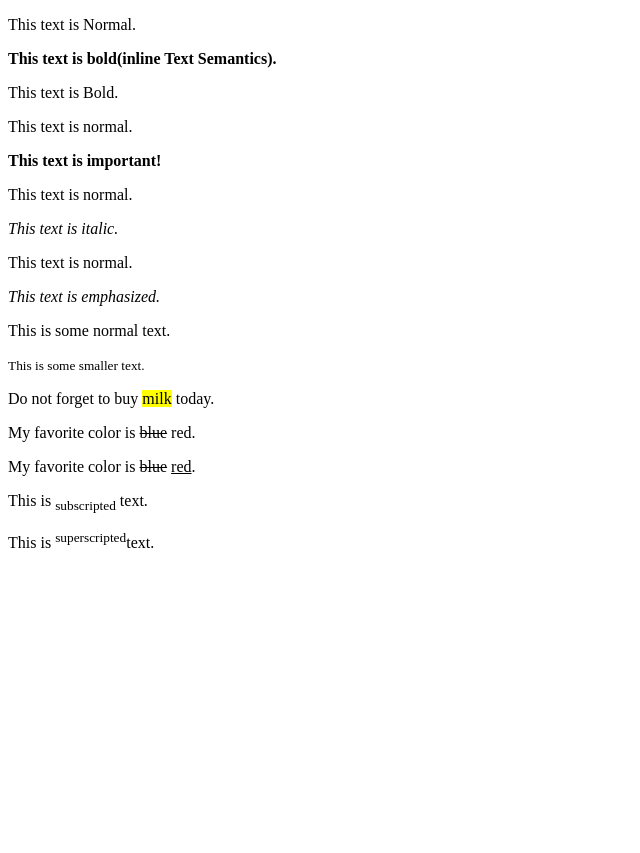
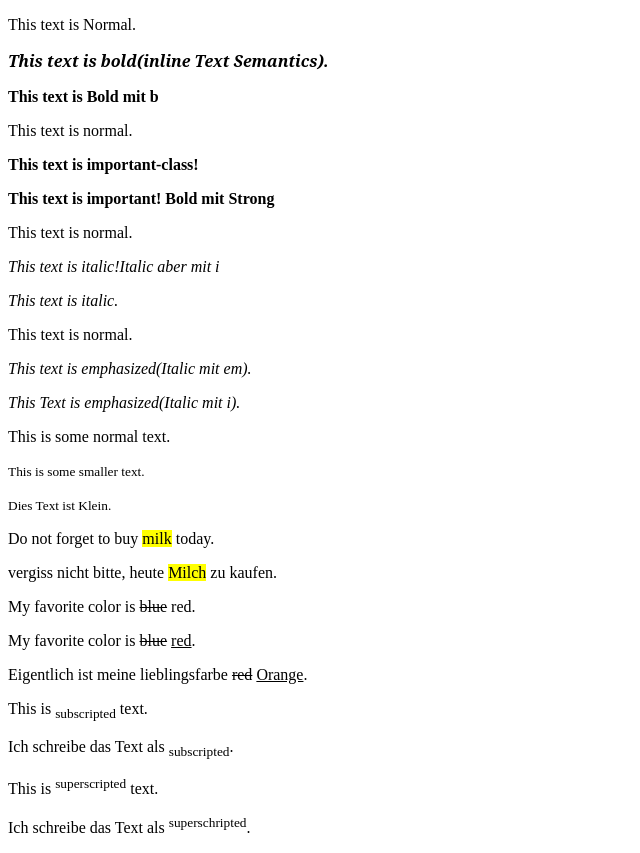
Before and after one commit to Scientific-Research/UI-BASICS-TYPOGRAPHY, a plain HTML site: page index.html in a window 1280 px wide. Shown: the whole page, without its empty margins (0-640 px from the left). Before the commit the page ends 800 px from the top, so only its background shows below. Drawn offline with Linux system fonts and the light colour scheme.

Commit message:
zweiter commit

```diff
--- a/index.html
+++ b/index.html
@@ -5,30 +5,39 @@
     <meta http-equiv="X-UA-Compatible" content="IE=edge" />
     <meta name="viewport" content="width=device-width, initial-scale=1.0" />
     <link rel="stylesheet" href="style.css" />
-    <title>Document</title>
+    <title>UI BASICS TYPOGRAPHY</title>
   </head>
   <body>
     <p>This text is Normal.</p>
-    <p><b>This text is bold(inline Text Semantics).</b></p>
-    <p class="bold">This text is Bold.</p>
+    <p class="bold">This text is bold(inline Text Semantics).</p>
+    <p><b>This text is Bold mit b</b></p>
 
     <p>This text is normal.</p>
-    <p><strong>This text is important!</strong></p>
+    <p class="strong">This text is important-class!</p>
+    <p><strong>This text is important! Bold mit Strong</strong></p>
     <p>This text is normal.</p>
+    <p><i>This text is italic!Italic aber mit i</i></p>
     <p><i>This text is italic.</i></p>
 
     <p>This text is normal.</p>
-    <p><em>This text is emphasized.</em></p>
+    <p><em>This text is emphasized(Italic mit em).</em></p>
+    <p><i>This Text is emphasized(Italic mit i).</i></p>
 
     <p>This is some normal text.</p>
     <p><small>This is some smaller text.</small></p>
+    <p><small>Dies Text ist Klein.</small></p>
 
     <p>Do not forget to buy <mark>milk</mark> today.</p>
+    <p>vergiss nicht bitte, heute <mark>Milch</mark> zu kaufen.</p>
     <p>My favorite color is <del>blue</del> red.</p>
 
     <p>My favorite color is <del>blue</del> <ins>red</ins>.</p>
+    Eigentlich ist meine lieblingsfarbe <del>red</del> <ins>Orange</ins>.
     <p>This is <sub>subscripted</sub> text.</p>
+    <p>Ich schreibe das Text als <sub>subscripted</sub>.</p>
 
-    <p>This is <sup>superscripted</sup>text.</p>
+    <p>This is <sup>superscripted</sup> text.</p>
+
+    <p>Ich schreibe das Text als <sup>superschripted</sup>.</p>
   </body>
 </html>
--- a/style.css
+++ b/style.css
@@ -0,0 +1,13 @@
+.bold{
+  font-weight: bold;
+  font-style: italic;
+  font-family: "serif";
+}
+
+.strong {
+  font-weight: bold;
+}
+
+/* .superscripted{
+
+} */
```
